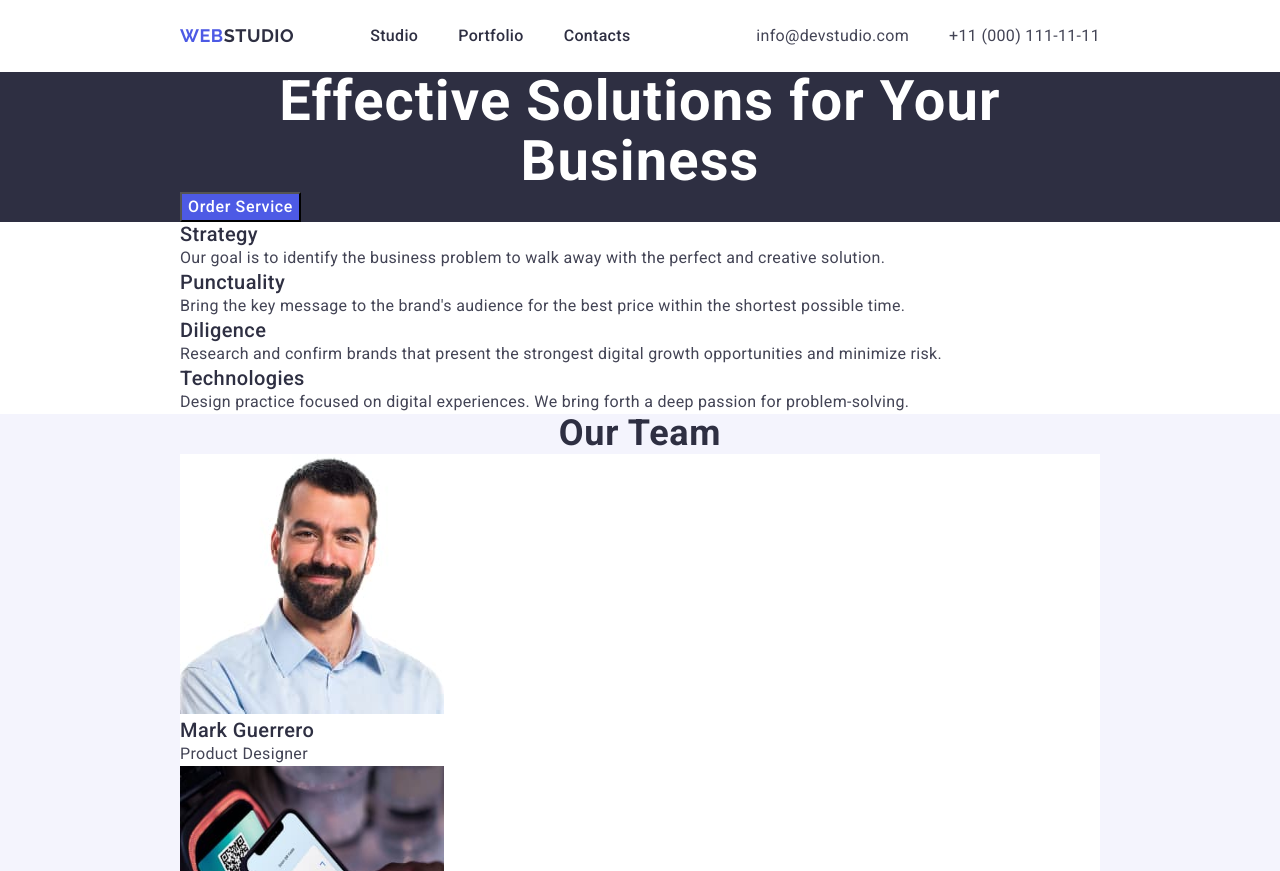
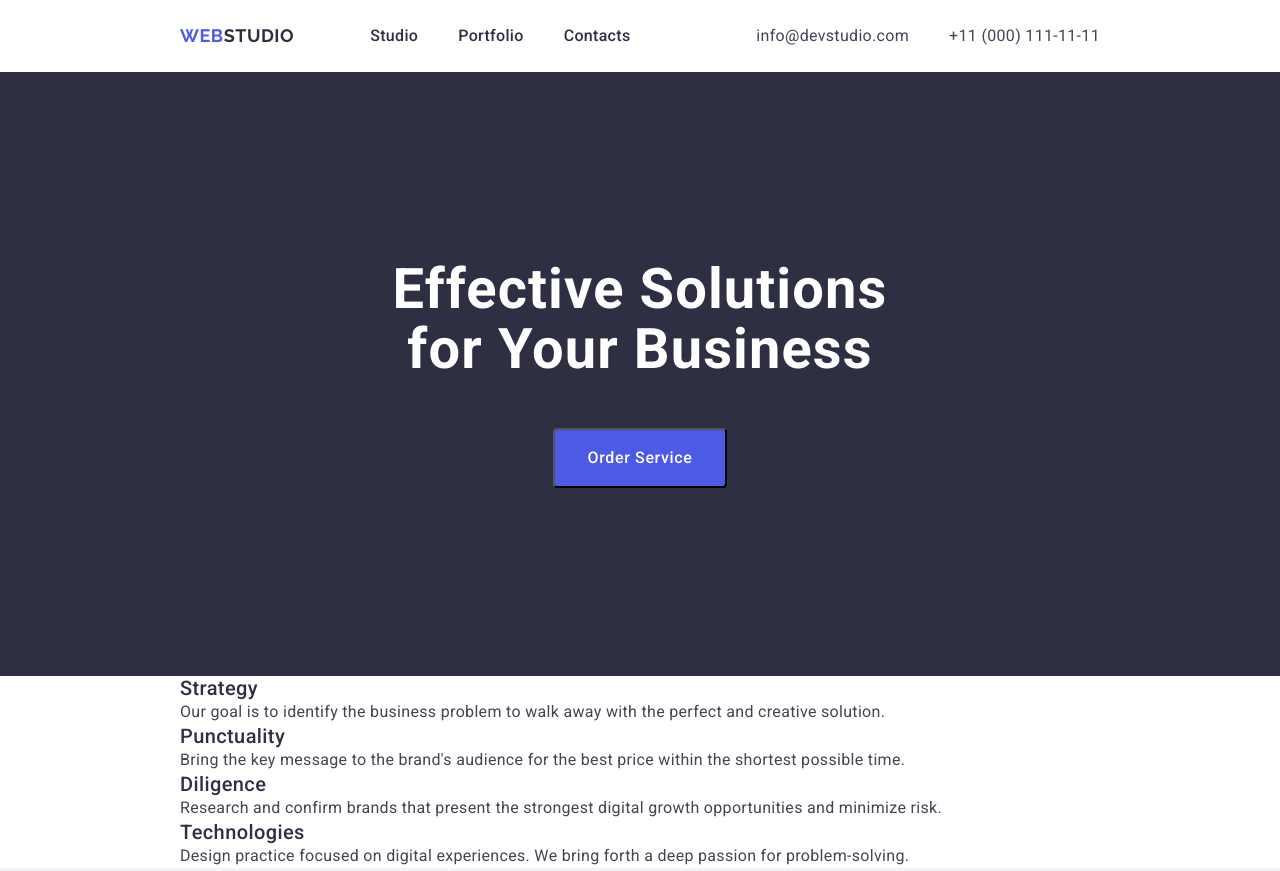
Before and after one commit to ViacheslavHaidai/goit-markup-hw-03, a plain HTML site: page index.html in a window 1280 px wide. Shown: the top 871 px of the page. Drawn offline with nearby package versions, Linux system fonts and the light colour scheme; files whose address does not match are found by name.

Commit message:
hero section

```diff
--- a/css/style.css
+++ b/css/style.css
@@ -118,6 +118,14 @@ ul, ol {
 
 
 /* hero section */
+.hero-section-location {
+    padding-top: 188px;
+    padding-bottom: 188px;
+    display: flex;
+    flex-direction: column;
+    align-items: center;
+    gap: 48px;
+}
 .hero-section {
     background-color:#2E2F42;
 }
@@ -129,6 +137,7 @@ ul, ol {
     line-height: 1.07;
     letter-spacing: 0.02em;
     text-align: center;
+    width: 496px;
 }
 .hero-section-button {
     background-color: #4D5AE5;
@@ -140,6 +149,11 @@ ul, ol {
     line-height: 1.5;
     letter-spacing: 0.04em;
     font-family: "Roboto", sans-serif;
+    display: inline-flex;
+        padding: 16px 32px;
+        align-items: flex-start;
+        gap: 10px;
+        border-radius: 4px;
 }
 .hero-section-button:hover,
 .hero-section-button:focus {
--- a/index.html
+++ b/index.html
@@ -55,12 +55,14 @@
       <!-- hero section -->
       <section class="hero-section">
         <div class="container">
+          <div class="hero-section-location">
             <h1 class="hero-section-title">
               Effective Solutions for Your Business
             </h1>
             <button class="hero-section-button" type="button">
               Order Service
             </button>
+          </div>
         </div>
       </section>
 
```
Lines whose indentation alone changed are shown as unchanged.
